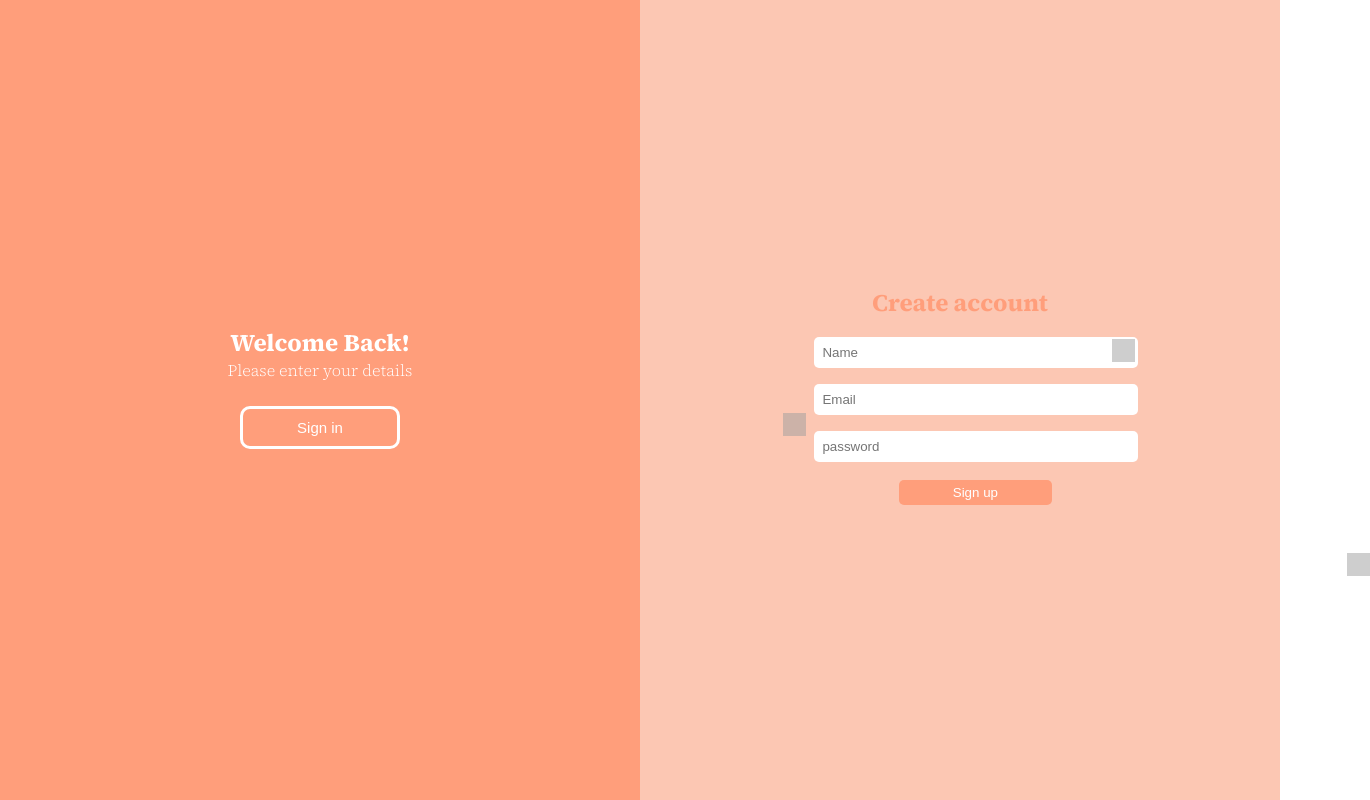
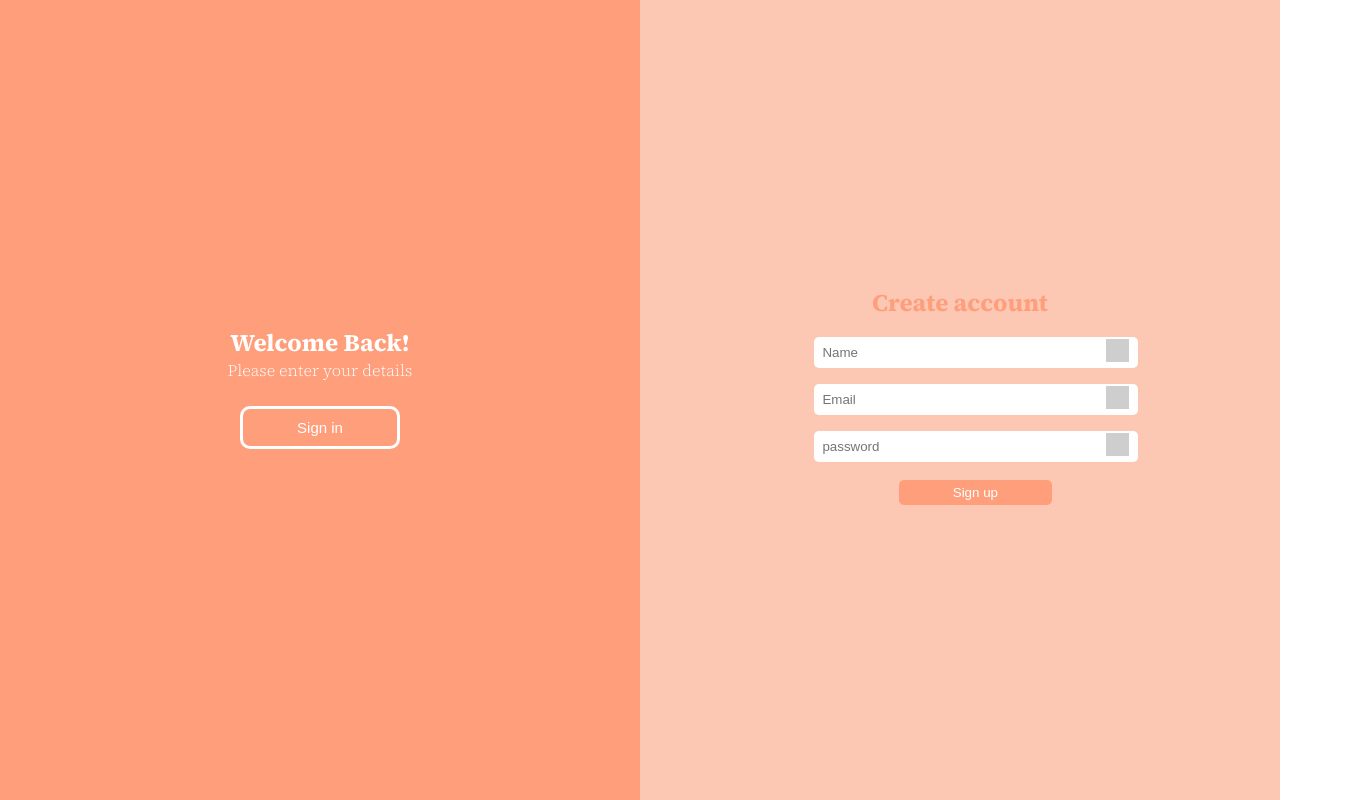
Before and after one commit to LanaSmith20/Formulario2, a plain HTML site: page Index.html in a window 1280 px wide. Shown: the whole page, 1370 px wide, since content can reach past the window. Drawn offline with Linux system fonts and the light colour scheme; grey boxes are pictures that could not be loaded.

Commit message:
updated html and css

```diff
--- a/Index.html
+++ b/Index.html
@@ -20,12 +20,12 @@
                 <div class="container-name">
                     <input type="text" placeholder="Name" id="nome" required /> <img width="23" height="23" src="https://img.icons8.com/puffy/32/user.png" alt="user">
                 </div>
-                <did class="container-email">
-                    <input  type="email" placeholder="Email" id="email"/> <img width="23" height="23" src="https://img.icons8.com/ios/50/new-post--v1.png" alt="new-post--v1"/>
-                </did>
-                <did class="container-senha">
-                    <input  type="password" placeholder="password" id="senha"/> <img width="23" height="23" src="https://img.icons8.com/ios/50/lock--v1.png" alt="lock--v1"/>
-                </did>
+                <div class="container-email">
+                    <input  type="email" placeholder="Email" id="email"/> <img  width="23" height="23" src="https://img.icons8.com/ios/50/new-post--v1.png" alt="new-post--v1"/>
+                </div>
+                <div class="container-senha">
+                    <input  type="password" placeholder="password" id="senha"/> <img  width="23" height="23" src="https://img.icons8.com/ios/50/lock--v1.png" alt="lock--v1"/>
+                </div>
                 <button class="botao2" onclick="enviar()">Sign up</button>
             </form>
         </section>
--- a/style.css
+++ b/style.css
@@ -53,22 +53,34 @@ input{
   position: relative;
   width: 100%;
 }
- img{
+ .container-name img{
  position: absolute;
- right: -7%;
+ right: -5%;
  bottom: 28%;
  opacity: 0.5;
-}
+} /*.container-email*/
 .container-email{
    position: relative;
    width: 100%;
 }
 .container-email img{
    position: absolute;
-   right: -7%;
+   right: -5%;
    bottom: 28%;
    opacity: 0.5;
 }
+.container-senha {
+  position: relative;
+  width: 100%;
+}
+.container-senha img {
+  position: absolute;
+  right: -5%;
+  bottom: 28%;
+  opacity: 0.5;
+
+}
+
 
 .botao2{
 width: 50%;
```
